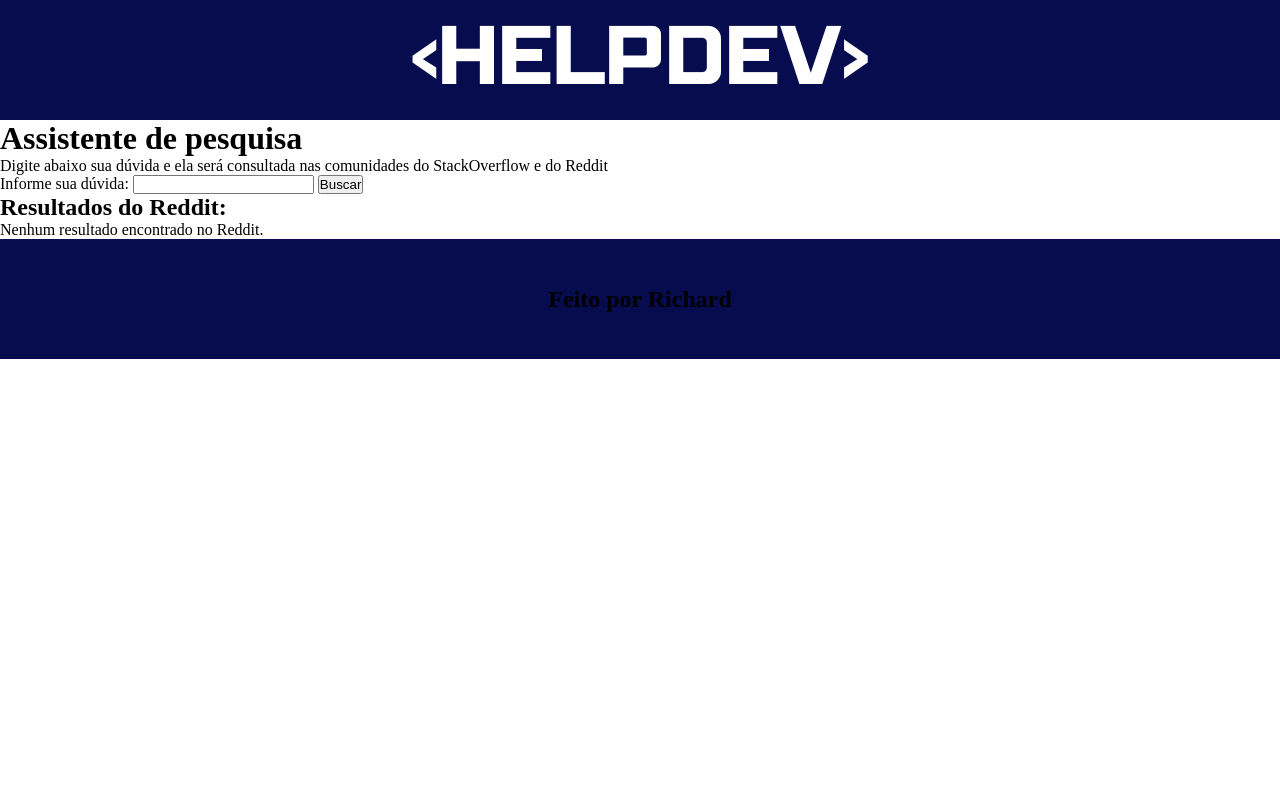
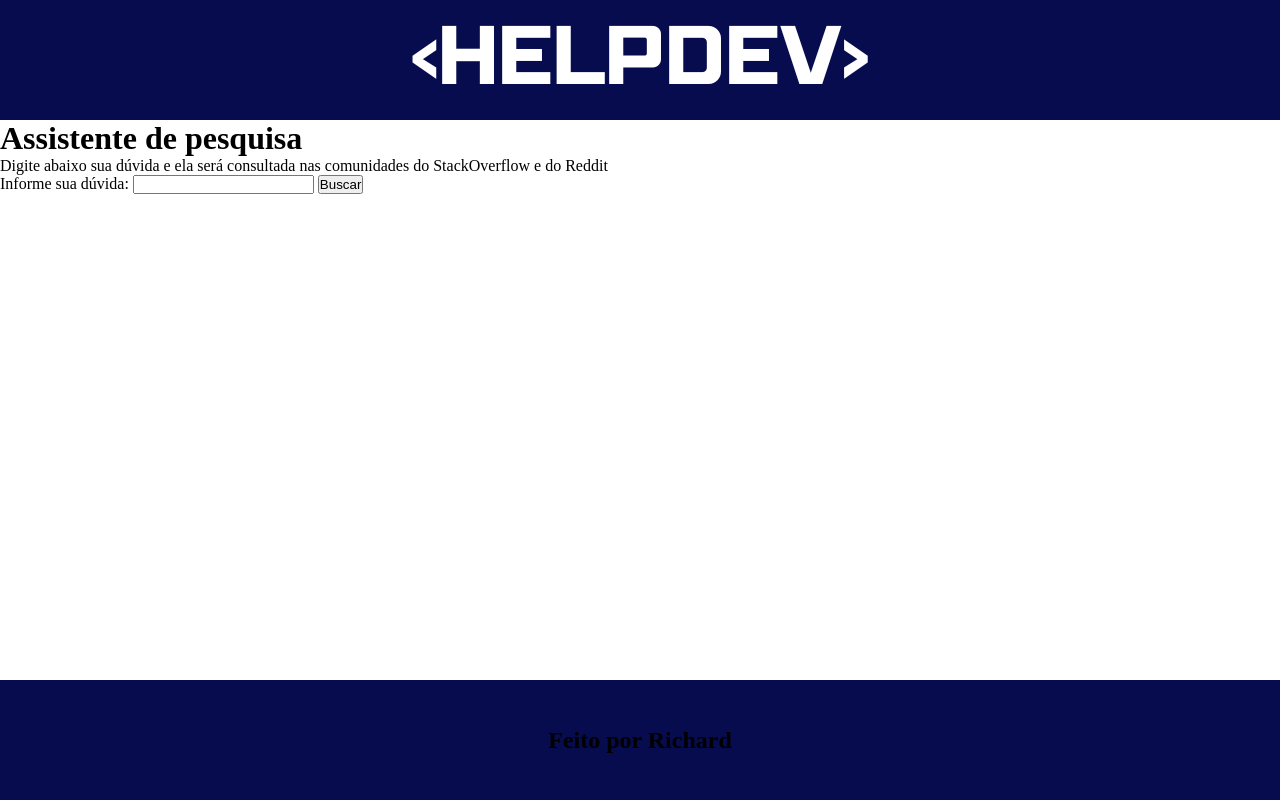
Before and after one commit to Richard15151/helpdev, a Flask app: page / in a window 1280 px wide. Run offline with Flask 3, Linux system fonts and the light colour scheme.

Commit message:
melhorando o front

```diff
--- a/static/style.css
+++ b/static/style.css
@@ -8,6 +8,9 @@ body {
     display: flex;
     flex-direction: column;
 }
+main{
+    height: 70vh;
+}
 
 header, footer{
     height: 15vh;
--- a/templates/index.html
+++ b/templates/index.html
@@ -12,6 +12,7 @@
     </header>
     <main>
       <div class="container">
+        <div class="pergunta">
           <h1>Assistente de pesquisa</h1>
           <p>
             Digite abaixo sua dúvida e ela será consultada nas comunidades do
@@ -28,6 +29,8 @@
             />
             <button type="submit">Buscar</button>
           </form>
+        </div>
+        <div class="resultadosstack">
           {% if pergunta %}
           <h2>Resultados do Stack Overflow:</h2>
           {% if resultados_stack %}
@@ -43,9 +46,12 @@
             </ul>
         {% else %}
         <p>Nenhum resultado encontrado no Stack Overflow.</p>
-        {% endif %} {% endif %}
+        {% endif %}{% endif %}
+        </div>
+        <div class="resultadosreddit">
+          {% if pergunta %}
+          {% if resultados_reddit %}
         <h2>Resultados do Reddit:</h2>
-        {% if resultados_reddit %}
         <ul>
           {% for resultado in resultados_reddit %}
           <li>
@@ -58,7 +64,8 @@
         </ul>
         {% else %}
         <p>Nenhum resultado encontrado no Reddit.</p>
-        {% endif %}
+        {% endif %}{% endif %}
+        </div>
       </div>
     </main>
     <footer>
```
Lines whose indentation alone changed are shown as unchanged.
